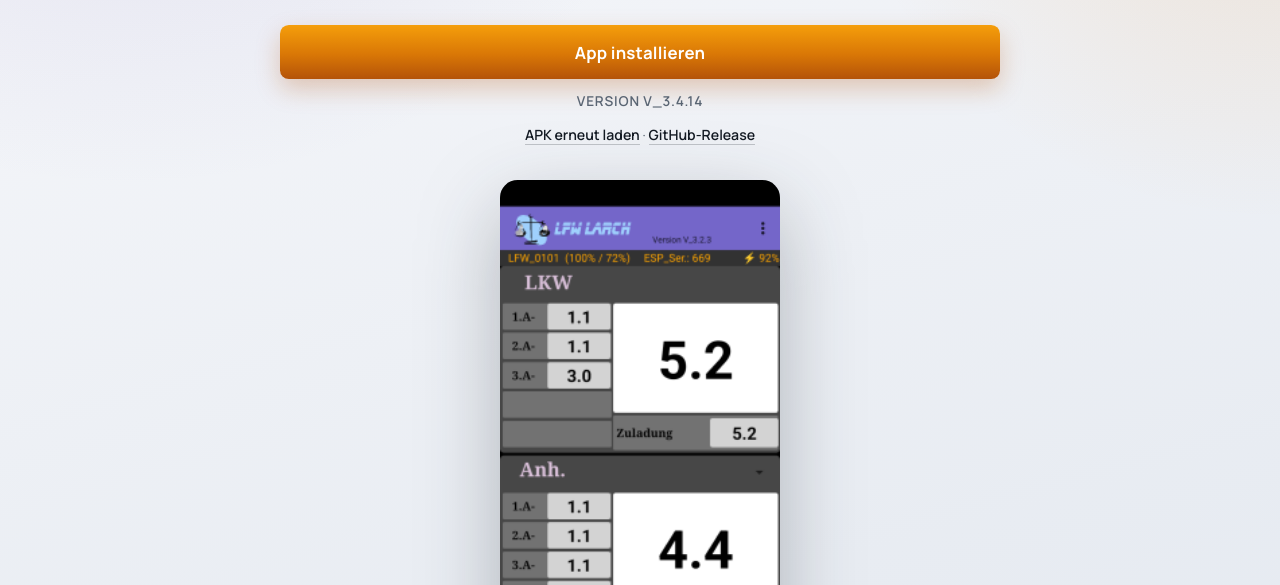
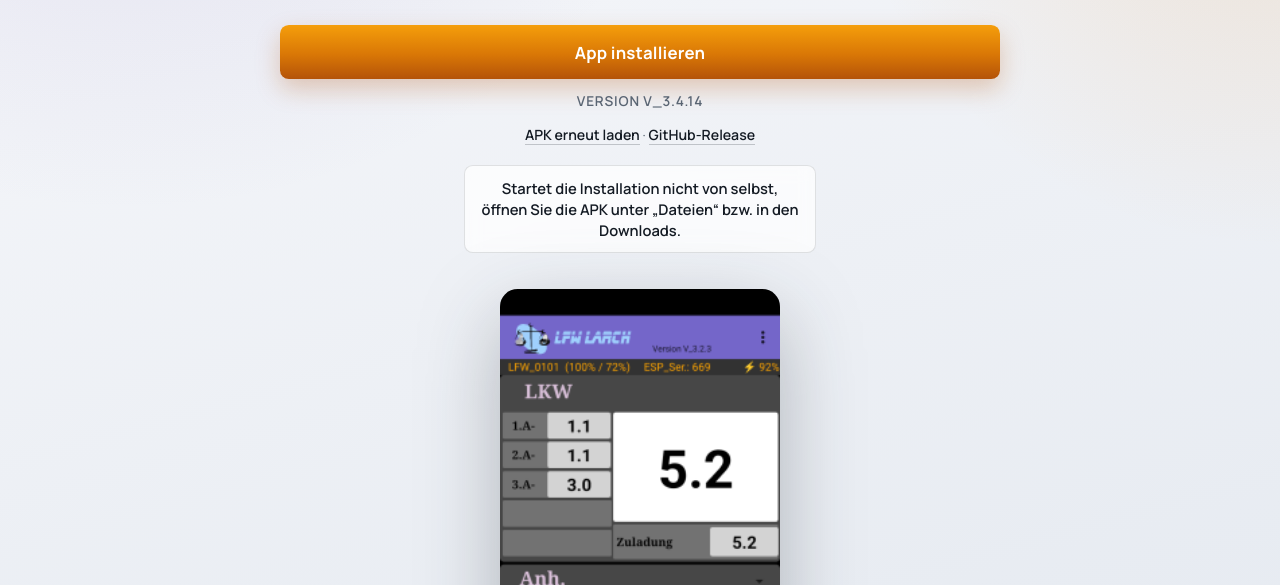
Before and after one commit to w-larch/meineapp, a plain HTML site: page index.html in a window 1280 px wide. Shown: the part 215-800 px from the top of the page. Drawn offline with nearby package versions, Linux system fonts and the light colour scheme.

Commit message:
Add install hint above screenshot on download page.

```diff
--- a/index.html
+++ b/index.html
@@ -118,6 +118,20 @@
   }
   .alt-dl a:hover { border-bottom-color: var(--accent); }
 
+  .open-hint {
+    margin: 1.35rem auto 0;
+    max-width: 22rem;
+    padding: 0.75rem 0.95rem;
+    font-size: 0.92rem;
+    font-weight: 600;
+    line-height: 1.4;
+    color: var(--ink);
+    background: var(--panel);
+    border: 1px solid var(--line);
+    border-radius: 0.55rem;
+    backdrop-filter: blur(8px);
+  }
+
   .hero-visual {
     margin: 2.25rem auto 0;
     width: min(280px, 72vw);
@@ -211,6 +225,7 @@
       <p class="version">Version V_3.4.14</p>
       <p class="alt-dl"><a href="LFW.apk">APK erneut laden</a>
         · <a href="https://github.com/w-larch/meineapp/releases/download/V1.0/result.apk">GitHub-Release</a></p>
+      <p class="open-hint">Startet die Installation nicht von selbst, öffnen Sie die APK unter „Dateien“ bzw. in den Downloads.</p>
       <div class="hero-visual">
         <img src="v2.png" alt="LFW LARCH App – Waagenanzeige LKW und Anhänger" width="280" height="498">
       </div>
```
